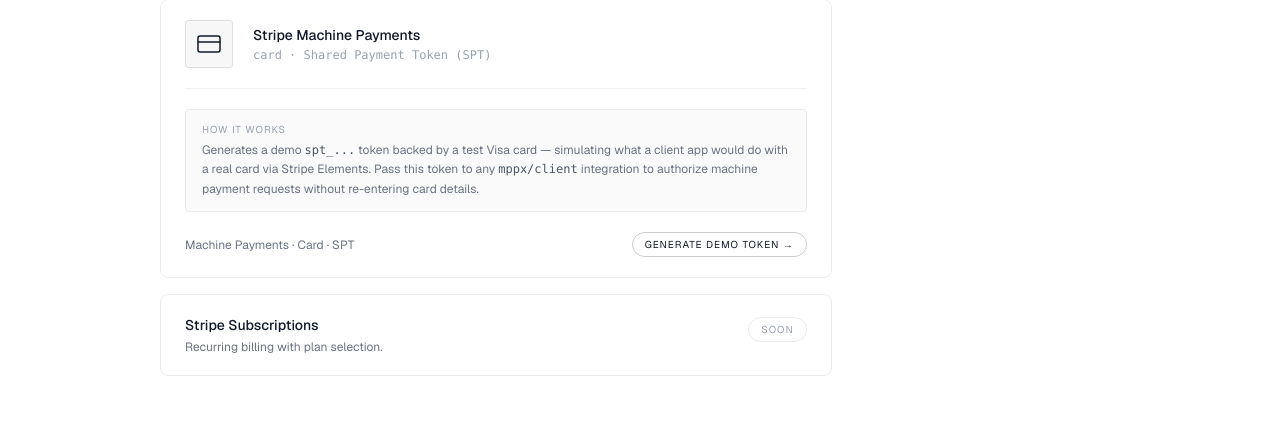
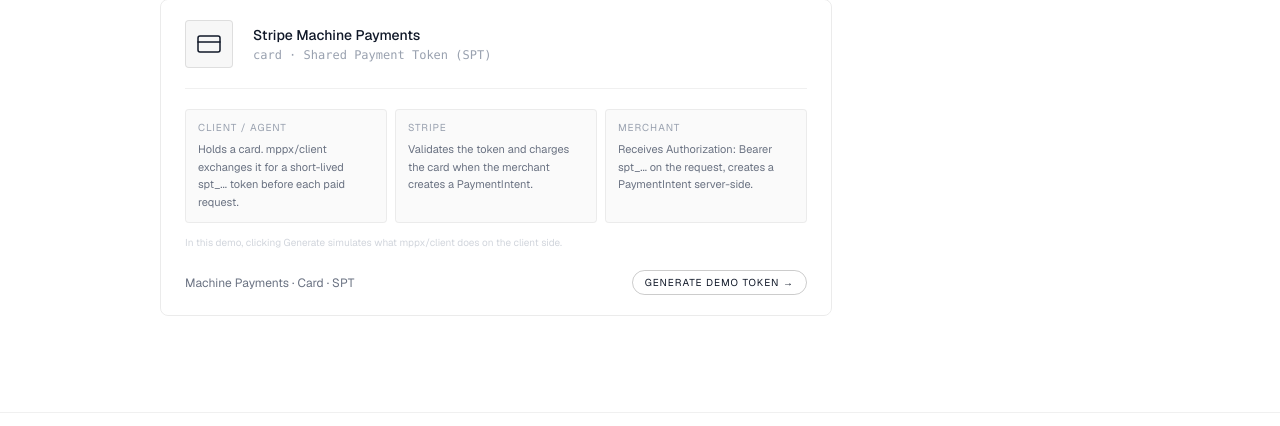
Before and after one commit to dev-slater/personal-site, a Next.js app: page /payment-demos in a window 1280 px wide. Shown: the part 1291-1717 px from the top of the page. Built offline with nearby package versions, Linux system fonts and the light colour scheme; no server answers.

Commit message:
Remove Stripe Subscriptions placeholder; improve SPT demo UI with role grid and step boxes

```diff
--- a/app/payment-demos/page.tsx
+++ b/app/payment-demos/page.tsx
@@ -4,13 +4,6 @@
 import { MppDemo } from "@/components/MppDemo";
 import { StripeCryptoDemo } from "@/components/StripeCryptoDemo";
 import { StripeSptDemo } from "@/components/StripeSptDemo";
-
-const comingSoon = [
-  {
-    title: "Stripe Subscriptions",
-    description: "Recurring billing with plan selection.",
-  },
-];
 
 export default function PaymentDemos() {
   return (
@@ -68,23 +61,6 @@
             {/* Stripe Machine Payments · Card (SPT) — pending profile activation */}
             <StripeSptDemo />
 
-            {/* Coming soon */}
-            {comingSoon.map((demo) => (
-              <div
-                key={demo.title}
-                className="flex items-start justify-between rounded-lg border border-black/[0.08] dark:border-white/[0.08] px-6 py-5"
-              >
-                <div>
-                  <p className="mb-1 text-sm font-medium text-gray-900 dark:text-white">
-                    {demo.title}
-                  </p>
-                  <p className="text-xs text-gray-500">{demo.description}</p>
-                </div>
-                <span className="ml-8 mt-0.5 shrink-0 rounded-full border border-black/[0.08] dark:border-white/[0.08] px-3 py-1 text-[10px] uppercase tracking-widest text-gray-400 dark:text-gray-600">
-                  Soon
-                </span>
-              </div>
-            ))}
           </div>
         </div>
       </main>
--- a/components/StripeSptDemo.tsx
+++ b/components/StripeSptDemo.tsx
@@ -92,24 +92,24 @@
         /* Active state — profile is configured */
         <>
           {state.status === "success" ? (
-            <div className="mb-5">
-              <div className="rounded border border-black/[0.06] dark:border-white/[0.06] bg-black/[0.02] dark:bg-white/[0.02] px-4 py-3 mb-3">
-                <p className="text-[10px] uppercase tracking-widest text-gray-400 dark:text-gray-600 mb-2">
-                  Demo token · valid 1 hour · test card
+            <div className="flex flex-col gap-2 mb-5">
+              <div className="rounded border border-black/[0.06] dark:border-white/[0.06] bg-black/[0.02] dark:bg-white/[0.02] px-4 py-3">
+                <p className="text-[10px] uppercase tracking-widest text-gray-400 dark:text-gray-600 mb-1">
+                  1 · Client — token generated · test card
                 </p>
                 <p className="text-xs text-gray-700 dark:text-gray-300 font-mono break-all">{state.token}</p>
               </div>
 
-              <div className="rounded border border-black/[0.06] dark:border-white/[0.06] bg-black/[0.02] dark:bg-white/[0.02] px-4 py-3 mb-3">
-                <p className="text-[10px] uppercase tracking-widest text-gray-400 dark:text-gray-600 mb-2">
-                  Try it with mppx/client
+              <div className="rounded border border-black/[0.06] dark:border-white/[0.06] bg-black/[0.02] dark:bg-white/[0.02] px-4 py-3">
+                <p className="text-[10px] uppercase tracking-widest text-gray-400 dark:text-gray-600 mb-1">
+                  2 · Use with mppx
                 </p>
                 <code className="text-xs text-gray-700 dark:text-gray-300 break-all">{state.example_cli}</code>
               </div>
 
               <div className="rounded border border-black/[0.06] dark:border-white/[0.06] bg-black/[0.02] dark:bg-white/[0.02] px-4 py-3">
                 <p className="text-[10px] uppercase tracking-widest text-gray-400 dark:text-gray-600 mb-1">
-                  Usage limits
+                  3 · Usage limits
                 </p>
                 <p className="text-xs text-gray-500 font-mono">
                   max {(state.usage_limits.max_amount / 100).toFixed(2)}{" "}
@@ -119,16 +119,35 @@
               </div>
             </div>
           ) : (
-            <div className="rounded border border-black/[0.06] dark:border-white/[0.06] bg-black/[0.02] dark:bg-white/[0.02] px-4 py-3 mb-5">
-              <p className="text-[10px] uppercase tracking-widest text-gray-400 dark:text-gray-600 mb-1">How it works</p>
-              <p className="text-xs text-gray-500 leading-relaxed">
-                Generates a demo <span className="font-mono text-gray-600 dark:text-gray-400">spt_...</span> token
-                backed by a test Visa card — simulating what a client app would do with a real
-                card via Stripe Elements. Pass this token to any{" "}
-                <span className="font-mono text-gray-600 dark:text-gray-400">mppx/client</span> integration to
-                authorize machine payment requests without re-entering card details.
+            <>
+              <div className="grid grid-cols-3 gap-2 mb-3">
+                {[
+                  {
+                    label: "Client / Agent",
+                    description: "Holds a card. mppx/client exchanges it for a short-lived spt_... token before each paid request.",
+                  },
+                  {
+                    label: "Stripe",
+                    description: "Validates the token and charges the card when the merchant creates a PaymentIntent.",
+                  },
+                  {
+                    label: "Merchant",
+                    description: "Receives Authorization: Bearer spt_... on the request, creates a PaymentIntent server-side.",
+                  },
+                ].map(({ label, description }) => (
+                  <div
+                    key={label}
+                    className="rounded border border-black/[0.06] dark:border-white/[0.06] bg-black/[0.02] dark:bg-white/[0.02] px-3 py-2.5"
+                  >
+                    <p className="text-[10px] uppercase tracking-widest text-gray-400 dark:text-gray-600 mb-1.5">{label}</p>
+                    <p className="text-[11px] text-gray-500 leading-relaxed">{description}</p>
+                  </div>
+                ))}
+              </div>
+              <p className="text-[10px] text-gray-300 dark:text-gray-700 mb-5">
+                In this demo, clicking Generate simulates what mppx/client does on the client side.
               </p>
-            </div>
+            </>
           )}
 
           <div className="flex items-center justify-between">
```
